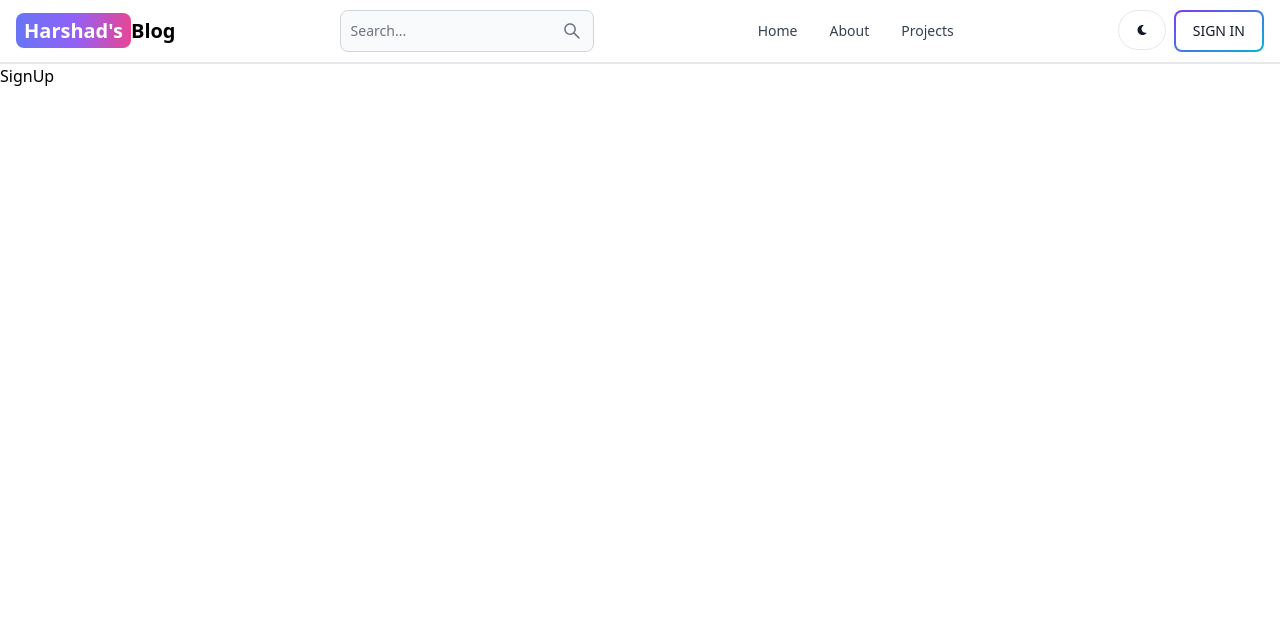
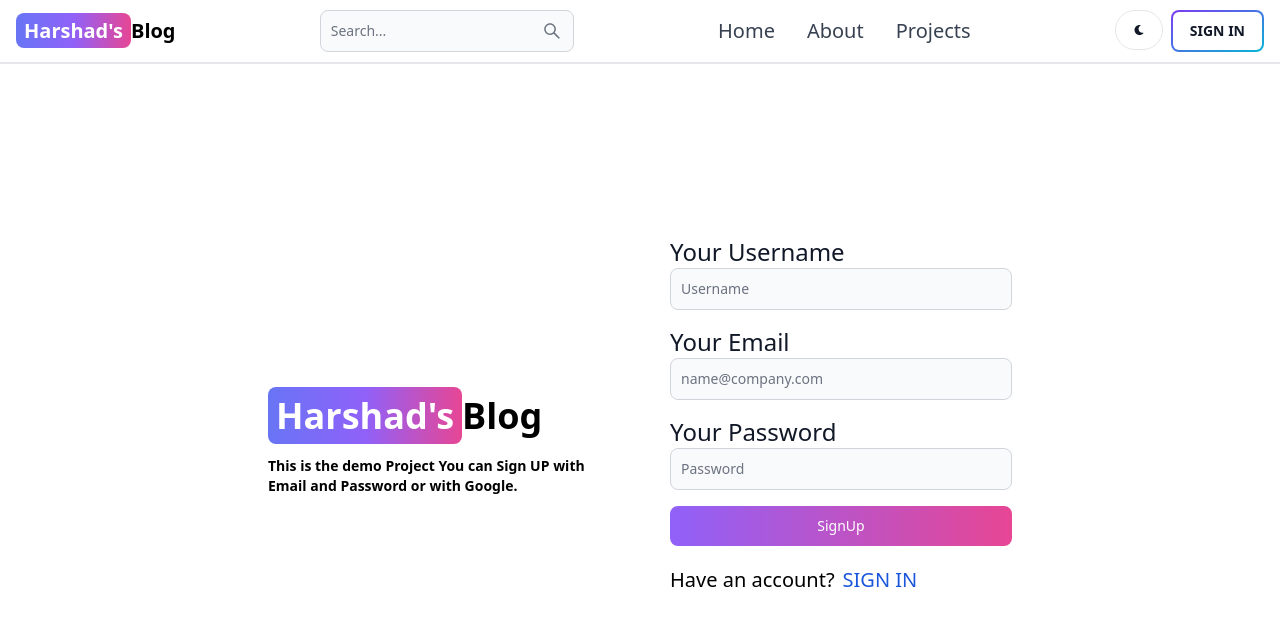
Before and after one commit to HarshadSanjayKarale/talentsynctest, a React (Vite) app in the folder client/: page /sign-up in a window 1280 px wide. Shown: the top 626 px of the page. Built offline with nearby package versions, Linux system fonts and the light colour scheme.

Commit message:
added signup page

```diff
--- a/client/src/components/Header.jsx
+++ b/client/src/components/Header.jsx
@@ -1,58 +1,56 @@
-import React from 'react';
-import { Button, Navbar, TextInput } from 'flowbite-react';
-import { Link , useLocation } from 'react-router-dom';
-import { AiOutlineSearch } from 'react-icons/ai';
-import {FaMoon} from 'react-icons/fa'
+import React from "react";
+import { Button, Navbar, TextInput } from "flowbite-react";
+import { Link, useLocation } from "react-router-dom";
+import { AiOutlineSearch } from "react-icons/ai";
+import { FaMoon } from "react-icons/fa";
 
 export default function Header() {
   const path = useLocation().pathname;
   return (
-    <Navbar className='border-b-2'>
-      <Link to="/" className='self-center whitespace-nowrap text-sm sm:text-xl font-semibold dark:text-white'>
-        <span className='px-2 py-1 bg-gradient-to-r from-indigo-500 via-purple-500 to-pink-500 rounded-lg text-white'>Harshad's</span>
+    <Navbar className="border-b-2">
+      <Link
+        to="/"
+        className="self-center whitespace-nowrap text-sm sm:text-xl font-semibold dark:text-white"
+      >
+        <span className="px-2 py-1 bg-gradient-to-r from-indigo-500 via-purple-500 to-pink-500 rounded-lg text-white">
+          Harshad's
+        </span>
         Blog
       </Link>
       <form>
         {/* //for the Search Button */}
         <TextInput
-          type='text'
-          placeholder='Search...'
+          type="text-xl"
+          placeholder="Search..."
           rightIcon={AiOutlineSearch}
-          className='hidden lg:inline'
+          className="hidden lg:inline"
         />
 
-        <Button className='h-12 w-10 lg:hidden' color='gray' pill>
-          <AiOutlineSearch/>
+        <Button className="h-12 w-10 lg:hidden" color="gray" pill>
+          <AiOutlineSearch />
         </Button>
-
       </form>
       {/* //dark and brite mode */}
       <div className="flex gap-2 md:order-2">
-          <Button className='w-12 h-10 hidden sm:inline' color='gray' pill>
-            <FaMoon/>
+        <Button className="w-12 h-10 hidden sm:inline" color="gray" pill>
+          <FaMoon />
         </Button>
-          <Link to='/sign-in'>
-          <Button gradientDuoTone='purpleToBlue' outline>
+        <Link to="/sign-in">
+          <Button className="text-3xl font-bold" gradientDuoTone="purpleToBlue" outline>
             SIGN IN
           </Button>
         </Link>
-          <Navbar.Toggle/>
+        <Navbar.Toggle />
       </div>
       <Navbar.Collapse>
-            <Navbar.Link active={path ==='/'} as={'div'}>
-              <Link to='/'>
-                Home
-              </Link>
+        <Navbar.Link active={path === "/"} as={"div"}>
+          <Link className="text-xl" to="/">Home</Link>
         </Navbar.Link>
-            <Navbar.Link active={path ==='/about'} as={'div'}>
-              <Link to='/about'>
-                About
-              </Link>
+        <Navbar.Link active={path === "/about"} as={"div"}>
+          <Link className="text-xl" to="/about">About</Link>
         </Navbar.Link>
-            <Navbar.Link active={path ==='/projects'} as={'div'}>
-              <Link to='/projects'>
-                Projects
-              </Link>
+        <Navbar.Link active={path === "/projects"} as={"div"}>
+          <Link className="text-xl" to="/projects">Projects</Link>
         </Navbar.Link>
       </Navbar.Collapse>
     </Navbar>
--- a/client/src/pages/SignUp.jsx
+++ b/client/src/pages/SignUp.jsx
@@ -1,7 +1,55 @@
+import { Button, Label, TextInput } from 'flowbite-react'
 import React from 'react'
+import { Link } from 'react-router-dom'
 
 export default function SignUp() {
   return (
-    <div>SignUp</div>
+    <div className='min-h-screen mt-40'>
+      <div className="flex p-3 max-w-3xl mx-auto flex-col md:flex-row md:item-center gap-5">
+        {/* left */}
+        <div className="flex-1 mt-40">
+        <Link
+        to="/"
+        className="whitespace-nowrap font-bold dark:text-white text-4xl"
+      >
+        <span className="px-2 py-1 bg-gradient-to-r from-indigo-500 via-purple-500 to-pink-500 rounded-lg text-white">
+          Harshad's
+        </span>
+        Blog
+      </Link>
+      <p className='text-sm mt-5 font-bold'>
+        This is the demo Project You can Sign UP with Email and Password or with Google.
+      </p>
+
+        </div>
+        {/* right */}
+        <div className="flex-1 ml-10">
+          <form className='flex flex-col gap-4'>
+            <div className="">
+              <Label value='Your Username' className='text-2xl'/>
+              <TextInput type='text' placeholder='Username' id='username'/>
+            </div>
+            <div className="">
+              <Label value='Your Email' className='text-2xl'/>
+              <TextInput type='text' placeholder='name@company.com' id='email'/>
+            </div>
+            <div className="">
+              <Label value='Your Password'className='text-2xl'/>
+              <TextInput type='text' placeholder='Password' id='password'/>
+            </div>
+            <Button gradientDuoTone='purpleToPink' type='submit' className='rounded-lg text-xl px-4.5 py-1.6 text-center'>
+              SignUp
+            </Button>
+          </form>
+          <div className="flex gap-2 text-xl mt-5">
+            <span>Have an account?</span>
+            <Link to='/sign-in' className='text-blue-700'>
+              SIGN IN
+            </Link>
+          </div>
+
+        </div>
+      </div>
+    </div>
   )
 }
```
Lines whose indentation alone changed are shown as unchanged.
